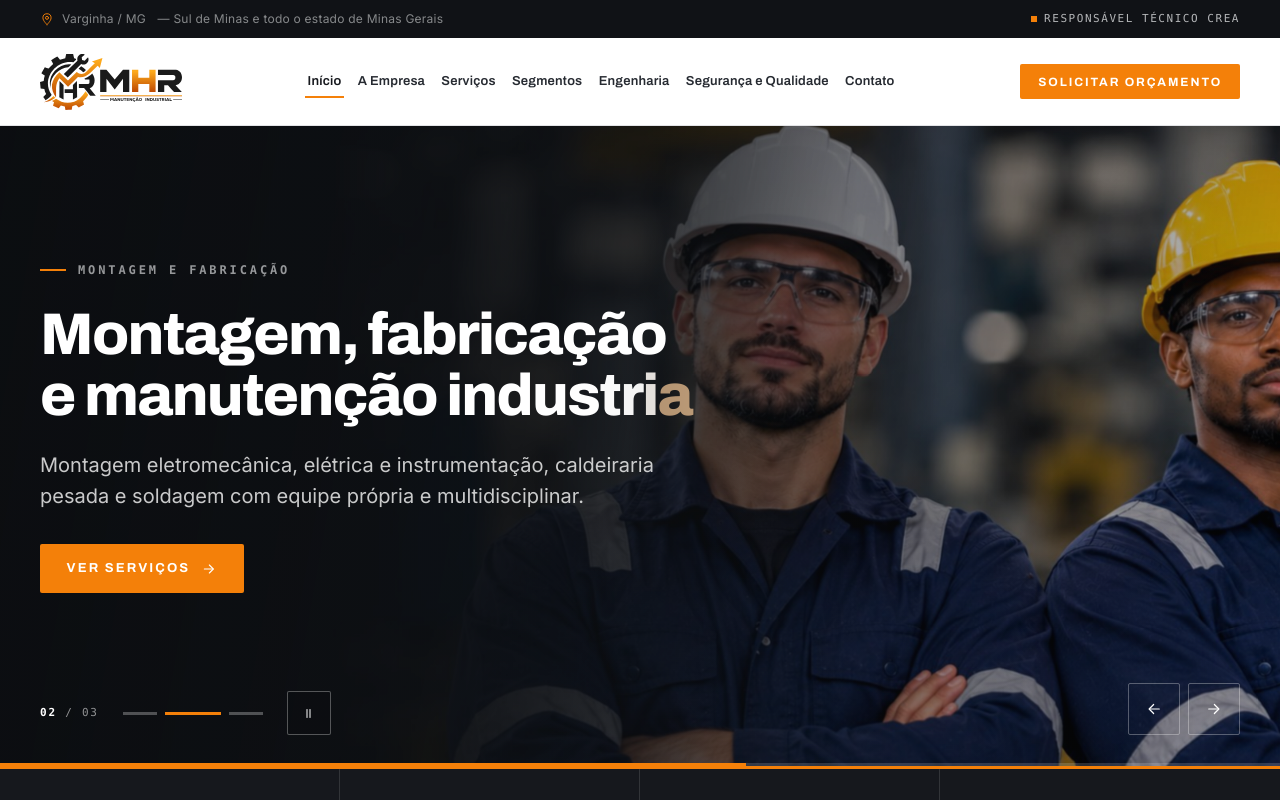
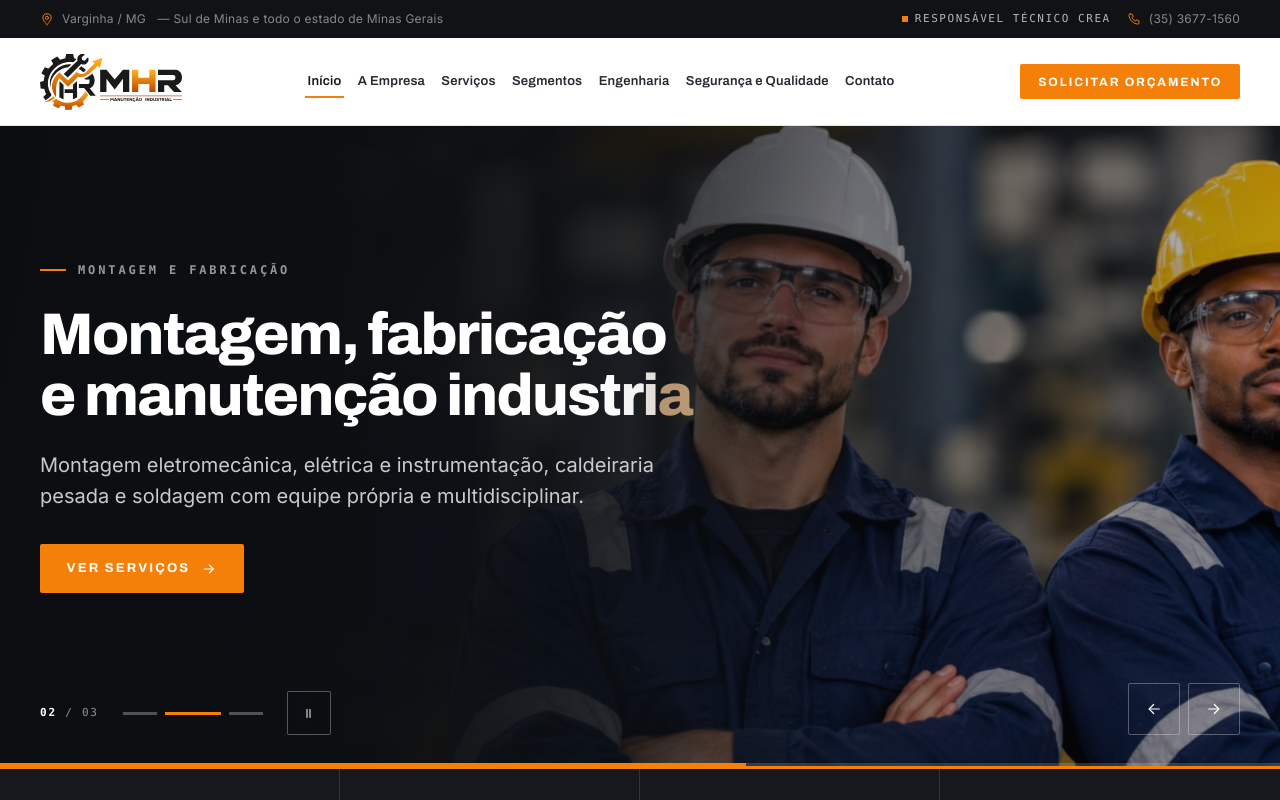
Before and after one commit to canalmeunovohoby3-code/-mhrengenharia, a website: page index.html in a window 1280 px wide. Shown: the top 800 px of the page. Drawn offline with Linux system fonts and the light colour scheme.

Commit message:
Adiciona telefone/WhatsApp e redes sociais (Instagram, LinkedIn)

```diff
--- a/assets/js/data/site.js
+++ b/assets/js/data/site.js
@@ -39,8 +39,8 @@
     },
 
     /* ----------------------------------------------------------------------
-       Canais de contato — preencher quando definidos.
-       Exemplos:
+       Canais de contato oficiais. Use `null` no que ainda não existir.
+       Formato:
          phone:    { label: '(00) 0000-0000', href: 'tel:+550000000000' }
          whatsapp: { label: 'WhatsApp', href: 'https://wa.me/550000000000' }
          email:    { label: 'contato@empresa.com.br', href: 'mailto:...' }
@@ -48,11 +48,11 @@
          linkedin: { label: '/empresa', href: 'https://linkedin.com/company/...' }
        ---------------------------------------------------------------------- */
     contact: {
-      phone: null,
-      whatsapp: null,
+      phone: { label: '(35) 3677-1560', href: 'tel:+553536771560' },
+      whatsapp: { label: '(35) 3677-1560', href: 'https://wa.me/553536771560' },
       email: null,
-      instagram: null,
-      linkedin: null,
+      instagram: { label: '@mhrengenharias', href: 'https://www.instagram.com/mhrengenharias' },
+      linkedin: { label: 'mhrengenharia', href: 'https://www.linkedin.com/company/mhrengenharia' },
     },
 
     /* Endereço usado no mapa incorporado */
--- a/index.html
+++ b/index.html
@@ -243,7 +243,7 @@
             <p class="eyebrow reveal">Próximo projeto</p>
             <h2 class="cta-band__title reveal" id="cta-titulo">Precisa de uma equipe especializada para seu próximo projeto industrial?</h2>
             <p class="cta-band__text reveal">A MHR está disponível para avaliar demandas de montagem, manutenção, fabricação e engenharia. Descreva o escopo da sua necessidade e retornamos com a análise técnica.</p>
-            <p class="cta-band__note reveal">Canais de telefone e WhatsApp em fase de instalação — utilize o formulário de contato.</p>
+            <p class="cta-band__note reveal">Telefone e WhatsApp: (35) 3677-1560 — você também pode enviar sua demanda pelo formulário de contato.</p>
           </div>
           <div class="cta-band__actions reveal">
             <a class="btn btn--primary btn--lg" href="contato.html">Solicitar orçamento</a>
```
Also changed, not shown: contato.html (+1 -1 lines).
